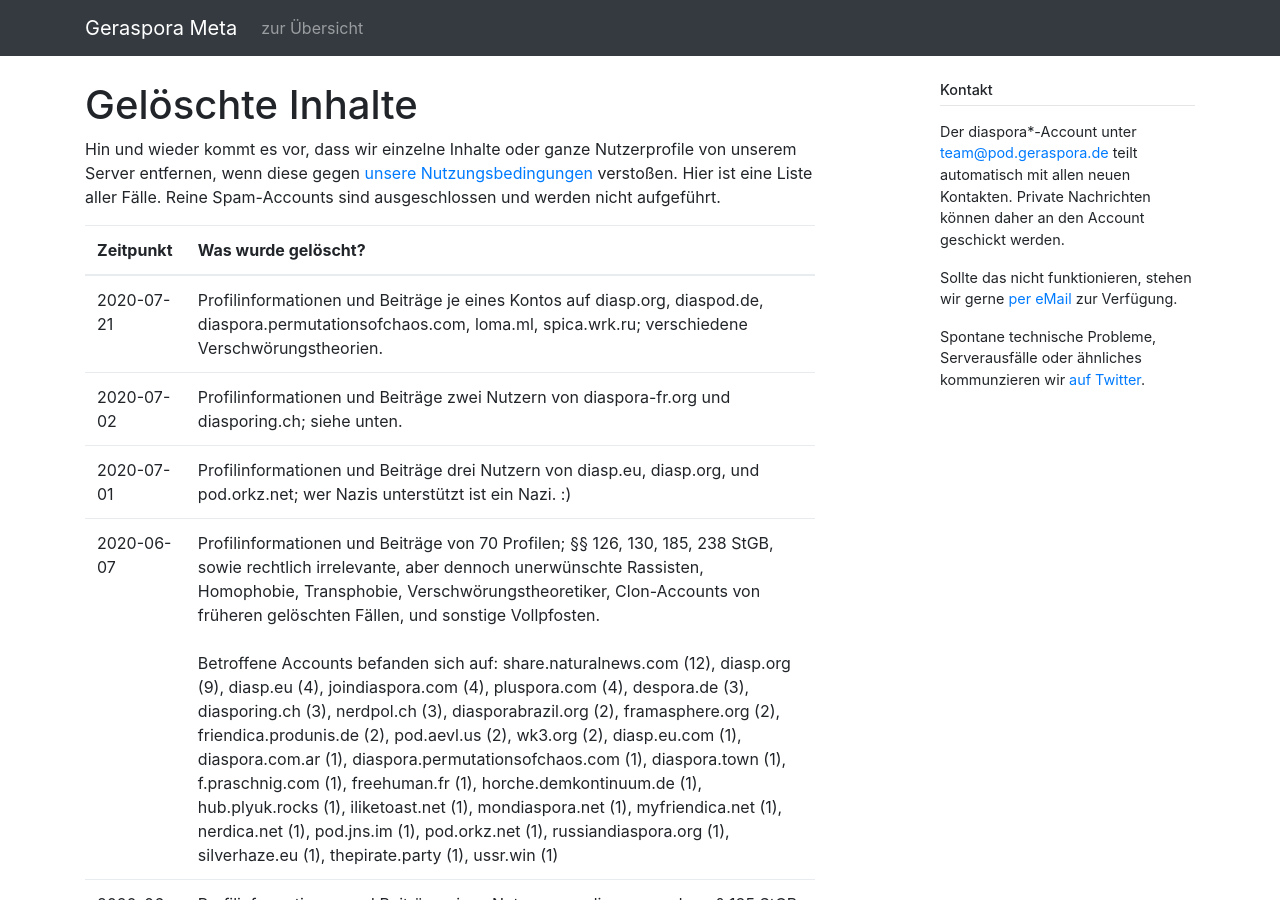
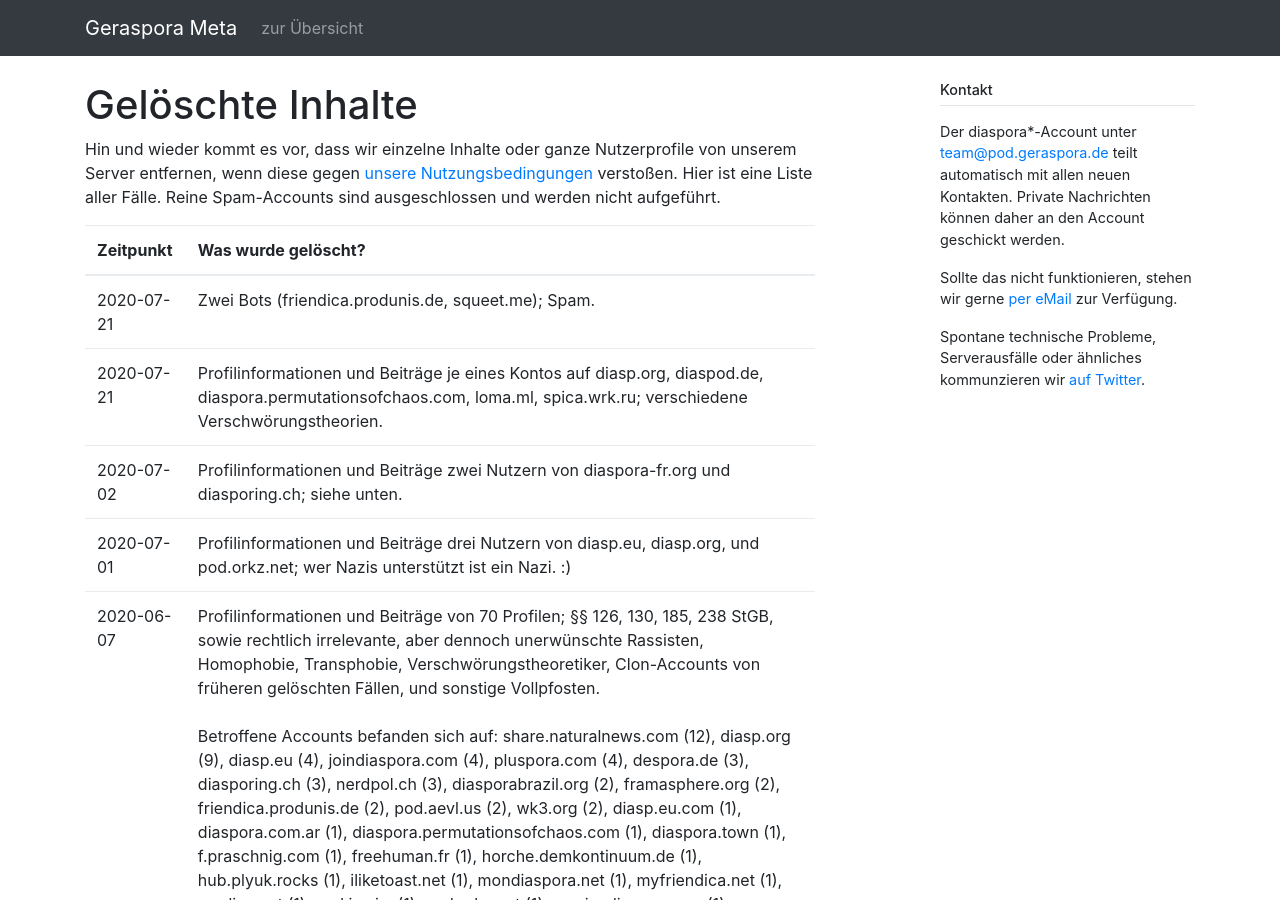
Before and after one commit to geraspora/meta, a Jekyll site: the page built from pod/deleted_contents.md, in a window 1280 px wide and 900 px high. Built offline with Jekyll 4.4.1, drawn with Linux system fonts in a browser that asks for light colours.

Commit message:
deleted two bots.

```diff
--- a/pod/deleted_contents.md
+++ b/pod/deleted_contents.md
@@ -8,6 +8,7 @@
 
 | Zeitpunkt  | Was wurde gelöscht?                                                                                                                                                                                                                                                                                                                                                                                                                                                                                                                                                                                                                                                                                                                                                                                                                                                                                                                                                       |
 | ---------- | ------------------------------------------------------------------------------------------------------------------------------------------------------------------------------------------------------------------------------------------------------------------------------------------------------------------------------------------------------------------------------------------------------------------------------------------------------------------------------------------------------------------------------------------------------------------------------------------------------------------------------------------------------------------------------------------------------------------------------------------------------------------------------------------------------------------------------------------------------------------------------------------------------------------------------------------------------------------------- |
+| 2020-07-21 | Zwei Bots (friendica.produnis.de, squeet.me); Spam.                                                                                                                                                                                                                                                                                                                                                                                                                                                                                                                                                                                                                                                                                                                                                                                                                                                                                                                       |
 | 2020-07-21 | Profilinformationen und Beiträge je eines Kontos auf diasp.org, diaspod.de, diaspora.permutationsofchaos.com, loma.ml, spica.wrk.ru; verschiedene Verschwörungstheorien.                                                                                                                                                                                                                                                                                                                                                                                                                                                                                                                                                                                                                                                                                                                                                                                                  |
 | 2020-07-02 | Profilinformationen und Beiträge zwei Nutzern von diaspora-fr.org und diasporing.ch; siehe unten.                                                                                                                                                                                                                                                                                                                                                                                                                                                                                                                                                                                                                                                                                                                                                                                                                                                                         |
 | 2020-07-01 | Profilinformationen und Beiträge drei Nutzern von diasp.eu, diasp.org, und pod.orkz.net; wer Nazis unterstützt ist ein Nazi. :)                                                                                                                                                                                                                                                                                                                                                                                                                                                                                                                                                                                                                                                                                                                                                                                                                                           |
```
